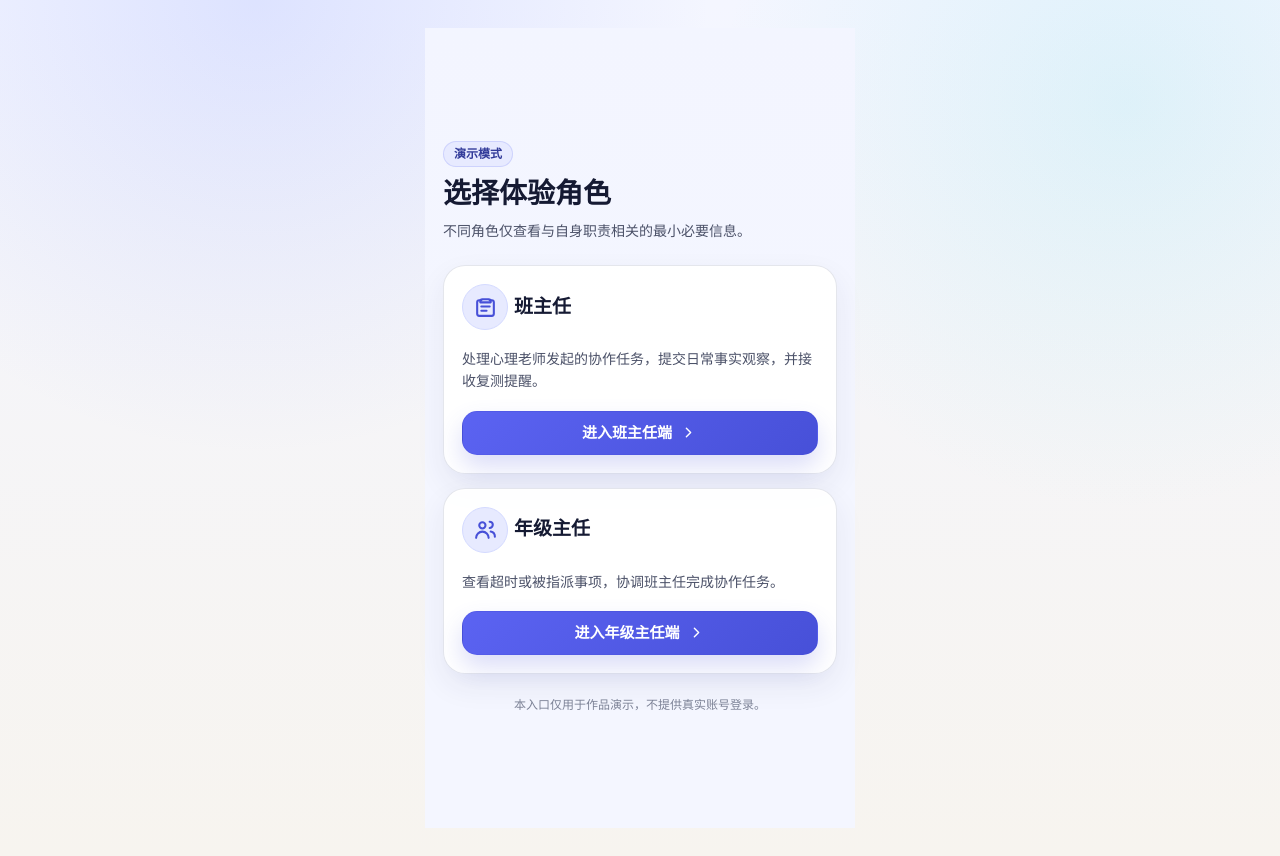
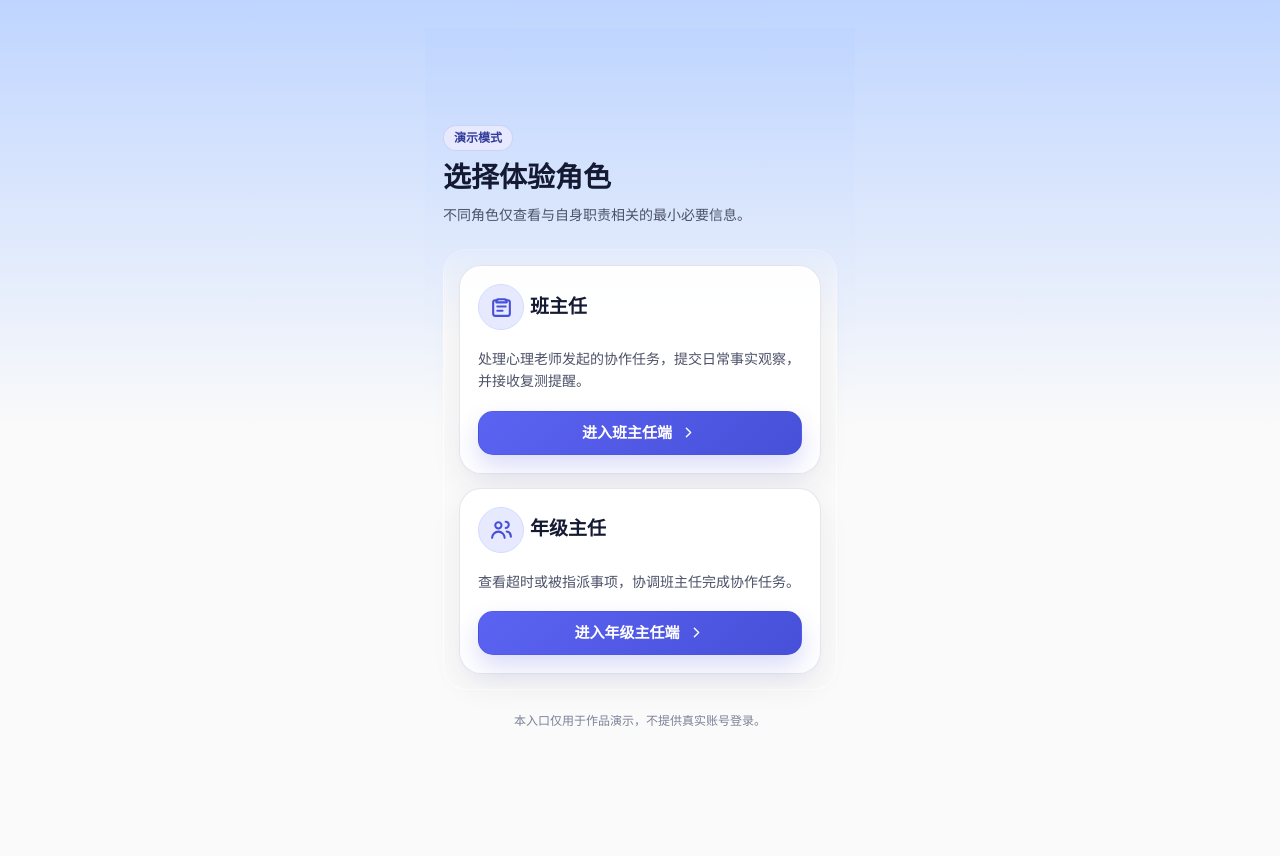
Before and after one commit to Memory-Jiunian/changshu-warning-demo, a React (Vite) app: page / in a window 1280 px wide. Built offline with nearby package versions, Linux system fonts and the light colour scheme; a web font is replaced by a local one.

Commit message:
refactor(ui): add global page visual framework

```diff
--- a/src/App.tsx
+++ b/src/App.tsx
@@ -9,6 +9,7 @@ import { Button as UiButton } from './components/ui/Button';
 import { Card as UiCard } from './components/ui/Card';
 import { FormField as UiFormField } from './components/ui/FormField';
 import { Sheet as UiSheet } from './components/ui/Sheet';
+import { MainContentPlate } from './components/layout/PageFrame';
 import type { ObservationInput } from './domain/feedback';
 import type { UserRole } from './domain/users';
 import {
@@ -409,6 +410,7 @@ function MobileShell({
 }) {
   const showBack = route.name !== 'home' && route.name !== 'schoolOverview';
   const canReport = rolePermissions[role.id].canSubmitClue;
+  const showMainContentPlate = ['home', 'task', 'progress', 'schoolOverview'].includes(route.name);
   return (
     <main className="phone-shell">
       <header className="top-bar">
@@ -427,7 +429,11 @@ function MobileShell({
           <span className="icon-button is-hidden" />
         )}
       </header>
-      {children}
+      {showMainContentPlate ? (
+        <MainContentPlate padded={false}>{children}</MainContentPlate>
+      ) : (
+        children
+      )}
       {toast && <div className="toast">{toast}</div>}
     </main>
   );
--- a/src/app/MvpApp.tsx
+++ b/src/app/MvpApp.tsx
@@ -414,6 +414,7 @@ export function MvpApp({
       role={selectedRole}
       activeNavigation={activeNavigation}
       onNavigate={navigate}
+      showMainContentPlate={!['teacherFeedback', 'report'].includes(route.name)}
       showBottomNavigation={
         route.name !== 'teacherTaskDetail' && route.name !== 'teacherFeedback'
       }
--- a/src/components/layout/AppShell.tsx
+++ b/src/components/layout/AppShell.tsx
@@ -1,6 +1,7 @@
 import type { ReactNode } from 'react';
 import type { UserRole } from '../../domain/users';
 import { BottomNavigation } from './BottomNavigation';
+import { MainContentPlate } from './PageFrame';
 
 export function AppShell({
   role,
@@ -8,16 +9,24 @@ export function AppShell({
   children,
   onNavigate,
   showBottomNavigation = true,
+  showMainContentPlate = false,
 }: {
   role: UserRole;
   activeNavigation: string;
   children: ReactNode;
   onNavigate: (hash: string) => void;
   showBottomNavigation?: boolean;
+  showMainContentPlate?: boolean;
 }) {
   return (
     <main className={`mvp-app-shell ${showBottomNavigation ? 'has-bottom-navigation' : 'has-no-bottom-navigation'}`}>
-      <div className="mvp-app-shell__content">{children}</div>
+      <div className="mvp-app-shell__content">
+        {showMainContentPlate ? (
+          <MainContentPlate padded={false}>{children}</MainContentPlate>
+        ) : (
+          children
+        )}
+      </div>
       {showBottomNavigation ? (
         <BottomNavigation
           role={role}
--- /dev/null
+++ b/src/components/layout/PageFrame.tsx
@@ -0,0 +1,21 @@
+import type { ReactNode } from 'react';
+
+export function MainContentPlate({
+  children,
+  className = '',
+  padded = true,
+}: {
+  children: ReactNode;
+  className?: string;
+  padded?: boolean;
+}) {
+  const classes = [
+    'layout-main-content-plate',
+    padded ? 'layout-main-content-plate--padded' : '',
+    className,
+  ]
+    .filter(Boolean)
+    .join(' ');
+
+  return <div className={classes}>{children}</div>;
+}
--- /dev/null
+++ b/src/components/layout/page-frame.css
@@ -0,0 +1,86 @@
+:root {
+  /* Figma Design System v0.1 paint styles used by the shared page frame. */
+  --color-surface-page-primary: #fafafa;
+  --color-surface-page-secondary: #bfd5ff;
+  --color-surface-list-opaque: #fafafa;
+  --color-surface-list-transparent: rgba(250, 250, 250, 0.1);
+  --color-stroke-list-opaque: #ffffff;
+  --color-stroke-list-transparent: rgba(255, 255, 255, 0.2);
+  --paint-surface-page: linear-gradient(
+    180deg,
+    var(--color-surface-page-secondary) 0%,
+    var(--color-surface-page-primary) 50%,
+    var(--color-surface-page-primary) 100%
+  );
+  --paint-surface-list: linear-gradient(
+    180deg,
+    var(--color-surface-list-transparent) 0%,
+    var(--color-surface-list-opaque) 20%
+  );
+  --paint-stroke-list-default: linear-gradient(
+    180deg,
+    var(--color-stroke-list-transparent) 0%,
+    var(--color-stroke-list-opaque) 50%
+  );
+  --radius-main-content-plate: 24px;
+}
+
+body,
+.phone-shell,
+.mvp-app-shell,
+.mvp-role-select,
+.mvp-system-state,
+.layout-mobile-shell,
+.ff-app {
+  background: var(--paint-surface-page);
+  background-attachment: scroll;
+}
+
+.layout-main-content-plate {
+  position: relative;
+  min-width: 0;
+  border-radius: var(--radius-main-content-plate);
+  background: var(--paint-surface-list);
+  isolation: isolate;
+}
+
+.layout-main-content-plate::before {
+  position: absolute;
+  z-index: -1;
+  inset: 0;
+  padding: 1px;
+  border-radius: inherit;
+  background: var(--paint-stroke-list-default);
+  content: "";
+  pointer-events: none;
+  -webkit-mask:
+    linear-gradient(#fff 0 0) content-box,
+    linear-gradient(#fff 0 0);
+  -webkit-mask-composite: xor;
+  mask-composite: exclude;
+}
+
+.layout-main-content-plate--padded {
+  padding: 16px;
+}
+
+.mvp-app-shell__content > .layout-main-content-plate,
+.phone-shell > .layout-main-content-plate {
+  margin: 12px;
+}
+
+.mvp-app-shell__content > .layout-main-content-plate > .mvp-page,
+.phone-shell > .layout-main-content-plate > .content {
+  padding-inline: 16px;
+}
+
+@media (max-width: 374px) {
+  .mvp-app-shell__content > .layout-main-content-plate,
+  .phone-shell > .layout-main-content-plate {
+    margin-inline: 10px;
+  }
+
+  .layout-main-content-plate--padded {
+    padding-inline: 14px;
+  }
+}
--- a/src/features/factualFeedback/factual-feedback.css
+++ b/src/features/factualFeedback/factual-feedback.css
@@ -718,7 +718,6 @@
 
 /* Pending tasks pilot: scoped to the exported Design System baseline. */
 .ff-pending-page {
-  --page-background: var(--color-surface-subtle);
   padding-right: var(--space-4);
   padding-left: var(--space-4);
 }
@@ -775,6 +774,11 @@
 .ff-pending-page .ff-task-list {
   min-width: 0;
   gap: var(--space-4);
+}
+
+.ff-pending-page__plate {
+  margin-inline: calc(var(--space-4) * -1);
+  border-radius: var(--radius-sheet) var(--radius-sheet) 0 0;
 }
 
 .ff-pending-page .ff-task-card {
--- a/src/features/factualFeedback/pages/PendingTasksPage.tsx
+++ b/src/features/factualFeedback/pages/PendingTasksPage.tsx
@@ -6,6 +6,7 @@ import type { Result } from '../../../domain/result';
 import type { CollaborationTask } from '../../../domain/tasks';
 import type { DemoUser } from '../../../domain/users';
 import { getTaskObservationRecords } from '../../../selectors/taskSelectors';
+import { MainContentPlate } from '../../../components/layout/PageFrame';
 import { FeedbackBottomSheet } from '../components/FeedbackBottomSheet';
 import { TaskCard } from '../components/TaskCard';
 
@@ -64,6 +65,7 @@ export function PendingTasksPage({
         </div>
       </section>
 
+      <MainContentPlate className="ff-pending-page__plate">
         <section className="ff-task-list" aria-label="待反馈任务">
           {loading && tasks.length === 0 ? (
             <div className="ff-state-card" role="status">正在加载待办…</div>
@@ -85,6 +87,7 @@ export function PendingTasksPage({
             ))
           )}
         </section>
+      </MainContentPlate>
 
       {selectedTask ? (
         <FeedbackBottomSheet
--- a/src/main.tsx
+++ b/src/main.tsx
@@ -3,6 +3,7 @@ import { createRoot } from 'react-dom/client';
 import { App } from './App';
 import { DemoProvider } from './state/DemoProvider';
 import './styles.css';
+import './components/layout/page-frame.css';
 
 createRoot(document.getElementById('app')!).render(
   <React.StrictMode>
--- a/src/pages/RoleSelectPage.tsx
+++ b/src/pages/RoleSelectPage.tsx
@@ -3,6 +3,7 @@ import { AppIcon } from '../components/ui/AppIcon';
 import { Badge } from '../components/ui/Badge';
 import { Button } from '../components/ui/Button';
 import { Card, CardContent, CardFooter, CardHeader, CardTitle } from '../components/ui/Card';
+import { MainContentPlate } from '../components/layout/PageFrame';
 
 const roleOptions: Array<{
   role: Extract<UserRole, 'head_teacher' | 'grade_director'>;
@@ -36,6 +37,7 @@ export function RoleSelectPage({
         <h1>选择体验角色</h1>
         <p>不同角色仅查看与自身职责相关的最小必要信息。</p>
       </section>
+      <MainContentPlate>
         <div className="mvp-role-select__list">
           {roleOptions.map((option) => (
             <Card key={option.role} as="article" className="mvp-role-option">
@@ -60,6 +62,7 @@ export function RoleSelectPage({
             </Card>
           ))}
         </div>
+      </MainContentPlate>
       <p className="mvp-role-select__notice">
         本入口仅用于作品演示，不提供真实账号登录。
       </p>
```
Lines whose indentation alone changed are shown as unchanged.
